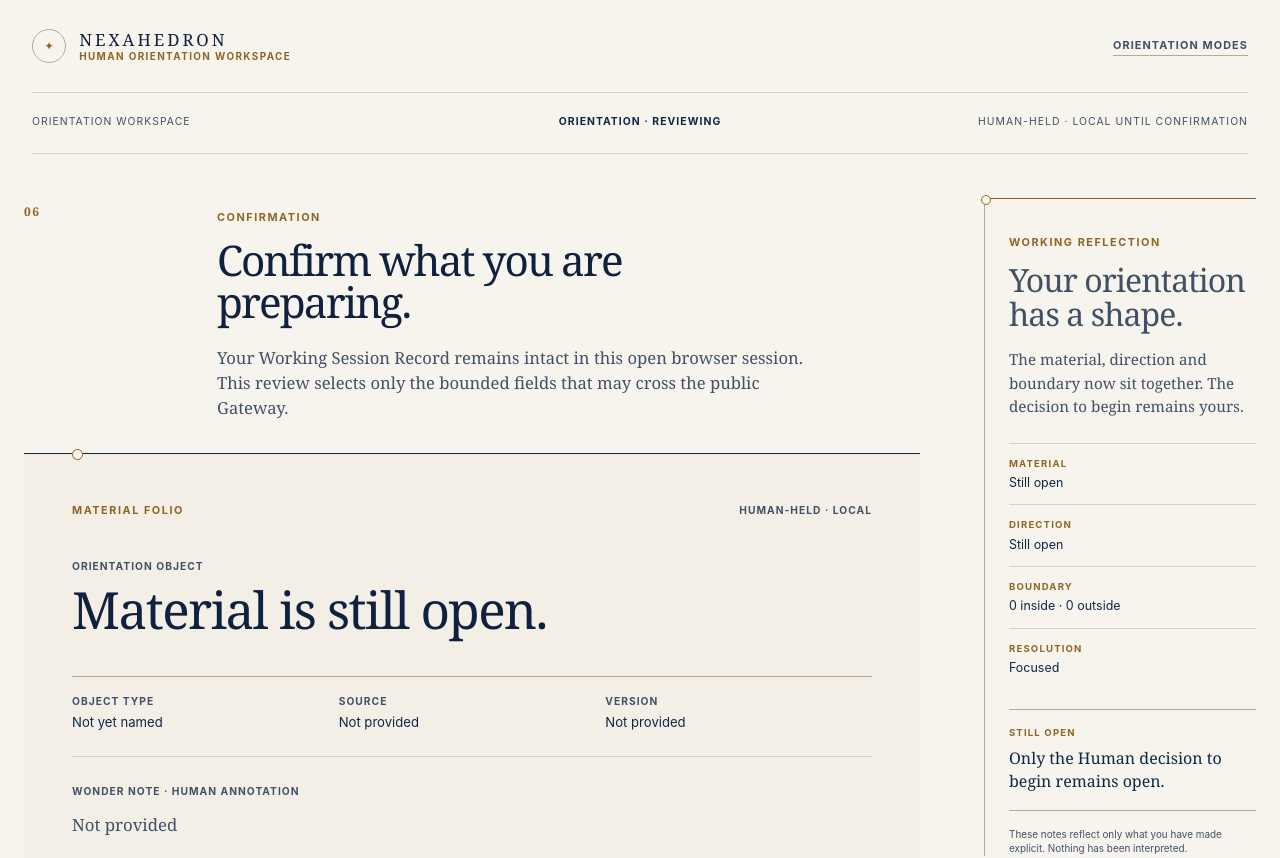
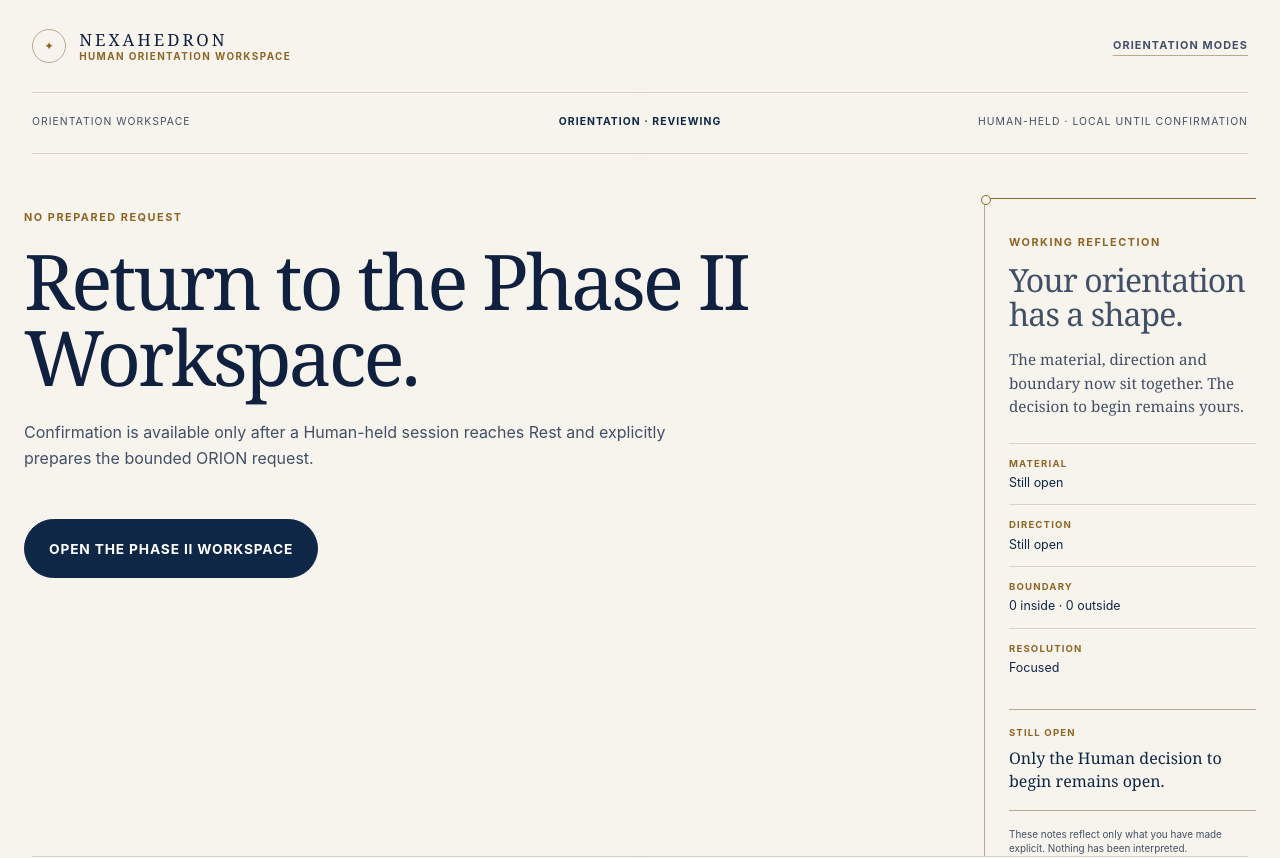
Before and after one commit to Scarabaeus1031/NEXAHEDRON, a Next.js app: page /confirmation in a window 1280 px wide. Shown: the top 858 px of the page. Built offline with nearby package versions, Linux system fonts and the light colour scheme.

Commit message:
interface: complete the return to Rest boundary

```diff
--- a/features/orientation/screens/ConfirmationScreen.tsx
+++ b/features/orientation/screens/ConfirmationScreen.tsx
@@ -3,12 +3,26 @@
 import { useRouter } from "next/navigation";
 import { PageIntro } from "@/components/ui/PageIntro";
 import { MaterialFolio } from "@/features/orientation/components/MaterialFolio";
+import { validateRequest } from "@/features/orientation/state";
 import { useAlphaJourney } from "@/hooks/use-alpha-journey";
 import { alphaRoutes } from "@/lib/routes";
 
 export function ConfirmationScreen() {
   const router = useRouter();
-  const { dispatch } = useAlphaJourney();
+  const { state, dispatch } = useAlphaJourney();
+
+  if (state.step !== "confirmation" || !validateRequest(state).valid) {
+    return (
+      <section className="page page--focused failure-boundary" aria-labelledby="no-confirmation-title">
+        <p className="eyebrow">No prepared request</p>
+        <h1 id="no-confirmation-title">Return to the Phase II Workspace.</h1>
+        <p>Confirmation is available only after a Human-held session reaches Rest and explicitly prepares the bounded ORION request.</p>
+        <button className="action action--primary" type="button" onClick={() => router.push(alphaRoutes.choose)}>
+          Open the Phase II Workspace
+        </button>
+      </section>
+    );
+  }
 
   function editRequest() {
     dispatch({ type: "RESUME_SESSION", operation: "attend" });
--- a/features/orientation/screens/OrientationSessionScreen.tsx
+++ b/features/orientation/screens/OrientationSessionScreen.tsx
@@ -59,7 +59,7 @@ export function OrientationSessionScreen() {
         <p className="eyebrow">No submitted request</p>
         <h1 id="no-request-title">Return to confirmation.</h1>
         <p>The Laboratory has no Human-confirmed request to execute.</p>
-        <button className="action action--primary" type="button" onClick={() => router.push(alphaRoutes.confirmation)}>Open confirmation</button>
+        <button className="action action--primary" type="button" onClick={() => router.push(alphaRoutes.choose)}>Open the Phase II Workspace</button>
       </section>
     );
   }
@@ -98,7 +98,7 @@ export function OrientationSessionScreen() {
   if (outcome.kind === "runtime_error") {
     return <div className="page page--session"><RuntimeErrorView error={outcome.error} onRest={returnToRest} /></div>;
   }
-  return <div className="page page--session"><ReportView report={outcome.report} evidence={outcome.evidence} continuations={outcome.continuations} /></div>;
+  return <div className="page page--session"><ReportView report={outcome.report} evidence={outcome.evidence} continuations={outcome.continuations} onRest={returnToRest} /></div>;
 }
 
 function OrientationLoading({ phase, objectTitle, intention }: { readonly phase: ExecutionPhase; readonly objectTitle: string; readonly intention: string }) {
```
Also changed, not shown: features/orientation/components/ReportView.tsx (+7 -1 lines), 2 other files (tests, documents, lock files or other folders).
